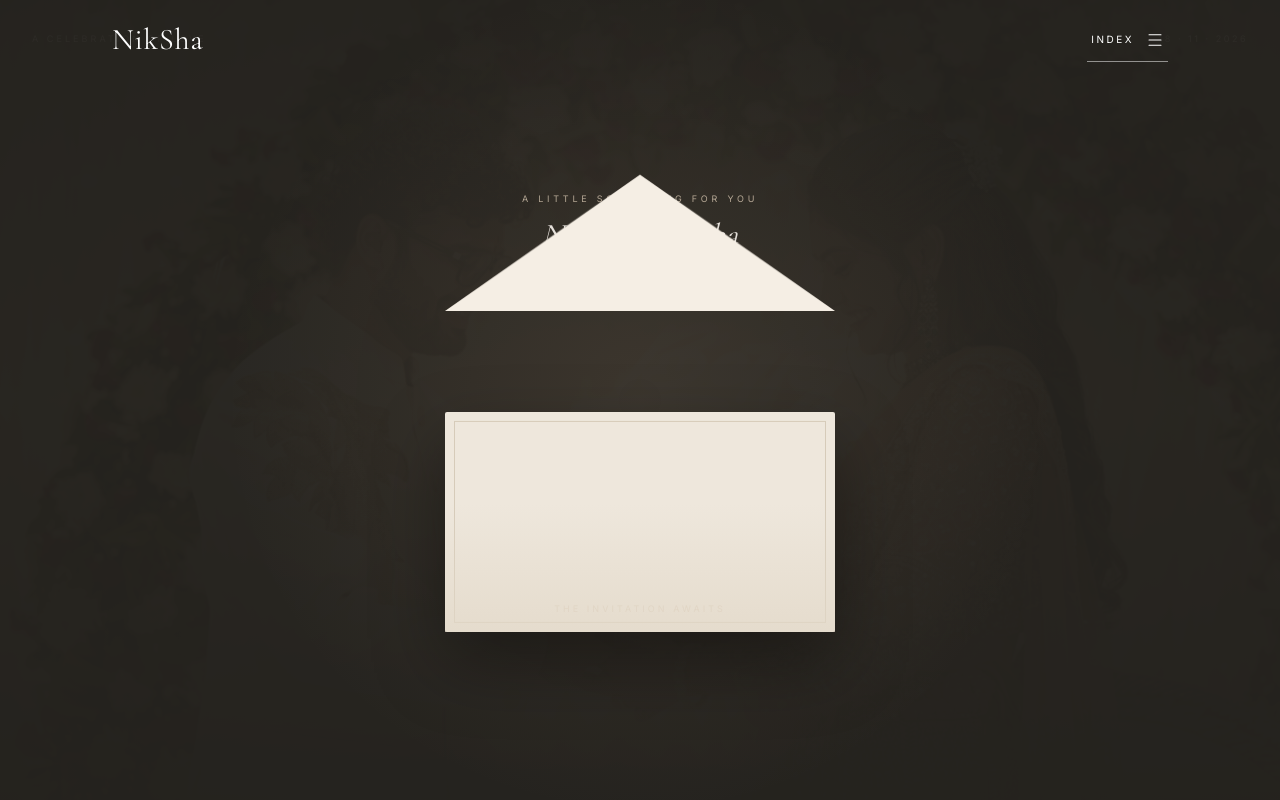
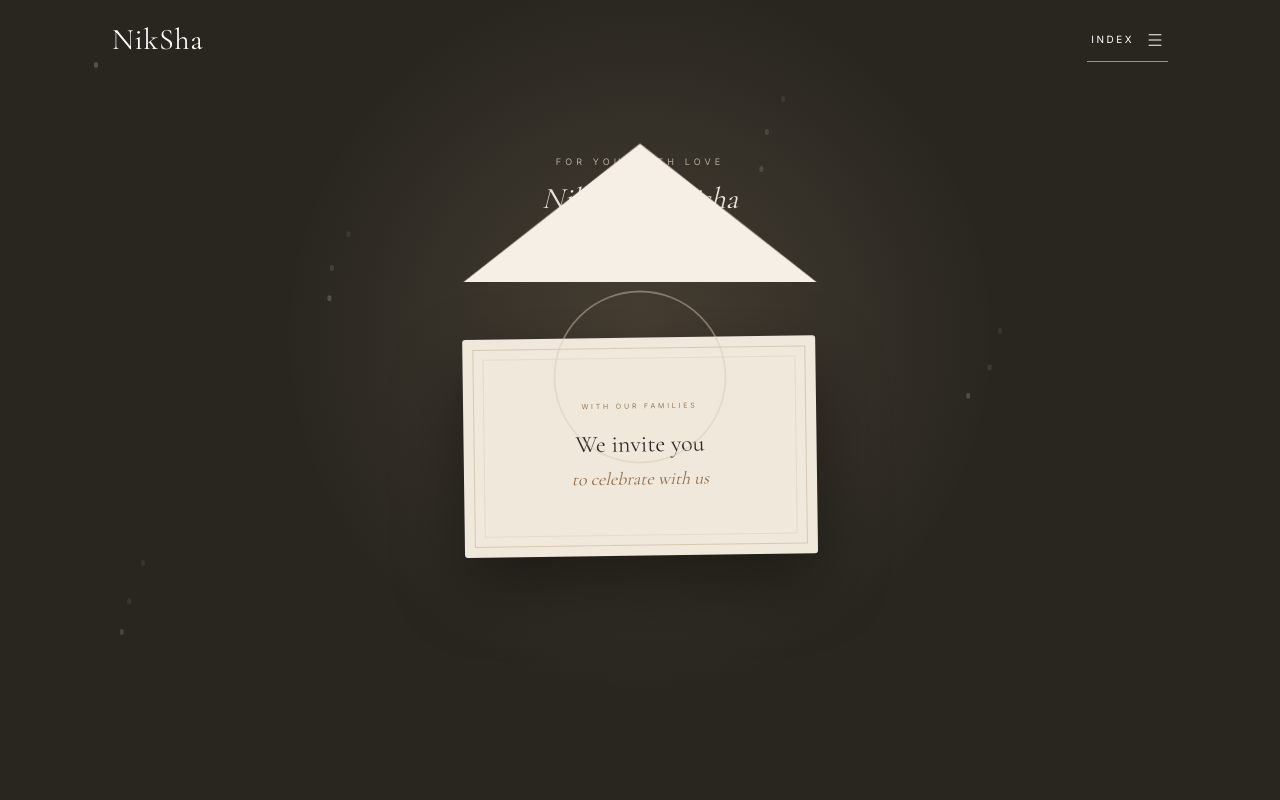
Before and after one commit to NikethVelala/NikSha, a Next.js app: page / in a window 1280 px wide. Both pictures are taken after a click on the button "OPEN THE INVITATION". Shown: the top 800 px of the page. Built offline with nearby package versions, Linux system fonts and the light colour scheme.

Commit message:
Create cinematic natural envelope opening experience

```diff
--- a/components/Hero/Hero.tsx
+++ b/components/Hero/Hero.tsx
@@ -19,8 +19,8 @@ export default function Hero() {
       setStage("done");
       window.setTimeout(() => {
         document.getElementById("welcome")?.scrollIntoView({ behavior: "smooth", block: "start" });
-      }, 120);
-    }, 2850);
+      }, 180);
+    }, 4300);
 
     return () => window.clearTimeout(timer);
   }, [sealOpened]);
@@ -28,7 +28,7 @@ export default function Hero() {
   const openInvitation = () => {
     if (stage !== "cover") return;
     setStage("opening");
-    window.setTimeout(() => setSealOpened(true), 450);
+    window.setTimeout(() => setSealOpened(true), 900);
   };
 
   return (
@@ -42,16 +42,9 @@ export default function Hero() {
         className="object-cover object-[center_35%] sm:object-center"
       />
 
-      <div className="absolute inset-0 bg-charcoal/40" />
-      <div className="absolute inset-0 bg-gradient-to-b from-charcoal/65 via-charcoal/15 to-charcoal/90" />
-      <div className="absolute inset-0 bg-[radial-gradient(circle_at_center,transparent_15%,rgba(20,20,18,0.42)_100%)]" />
-
-      <div className="absolute left-5 top-5 z-20 text-[8px] uppercase tracking-[0.34em] text-ivory/65 sm:left-8 sm:top-8 sm:text-[9px]">
-        A celebration of love
-      </div>
-      <div className="absolute right-5 top-5 z-20 text-right text-[8px] uppercase tracking-[0.28em] text-ivory/65 sm:right-8 sm:top-8 sm:text-[9px]">
-        18 · 11 · 2026
-      </div>
+      <div className="absolute inset-0 bg-charcoal/35" />
+      <div className="absolute inset-0 bg-gradient-to-b from-charcoal/60 via-charcoal/10 to-charcoal/90" />
+      <div className="absolute inset-0 bg-[radial-gradient(circle_at_center,transparent_12%,rgba(20,20,18,0.42)_100%)]" />
 
       <AnimatePresence mode="wait">
         {stage === "cover" && (
@@ -59,24 +52,24 @@ export default function Hero() {
             key="cover"
             initial={{ opacity: 0 }}
             animate={{ opacity: 1 }}
-            exit={{ opacity: 0, scale: 1.03 }}
-            transition={{ duration: 0.8 }}
+            exit={{ opacity: 0, scale: 1.025, filter: "blur(2px)" }}
+            transition={{ duration: 1 }}
             className="relative z-10 flex min-h-[100svh] items-center justify-center px-6 text-center"
           >
             <div className="max-w-xl">
               <motion.p
-                initial={{ opacity: 0, y: 16 }}
+                initial={{ opacity: 0, y: 18 }}
                 animate={{ opacity: 1, y: 0 }}
-                transition={{ delay: 0.25, duration: 0.8 }}
-                className="text-[9px] uppercase tracking-[0.48em] text-champagne sm:text-[11px]"
+                transition={{ delay: 0.3, duration: 0.9 }}
+                className="text-[9px] uppercase tracking-[0.5em] text-champagne sm:text-[11px]"
               >
                 An invitation to celebrate love
               </motion.p>
 
               <motion.h1
-                initial={{ opacity: 0, y: 28 }}
+                initial={{ opacity: 0, y: 34 }}
                 animate={{ opacity: 1, y: 0 }}
-                transition={{ delay: 0.5, duration: 1 }}
+                transition={{ delay: 0.55, duration: 1.1, ease: [0.22, 1, 0.36, 1] }}
                 className="mt-7 font-heading text-[4.5rem] leading-[0.78] tracking-[-0.045em] sm:text-8xl lg:text-[9.5rem]"
               >
                 {groom}
@@ -85,9 +78,9 @@ export default function Hero() {
               </motion.h1>
 
               <motion.div
-                initial={{ opacity: 0, y: 15 }}
+                initial={{ opacity: 0, y: 14 }}
                 animate={{ opacity: 1, y: 0 }}
-                transition={{ delay: 0.9, duration: 0.8 }}
+                transition={{ delay: 1, duration: 0.8 }}
                 className="mx-auto mt-8 flex items-center justify-center gap-3 text-[9px] uppercase tracking-[0.3em] text-ivory/75 sm:mt-10 sm:text-[10px]"
               >
                 <span>Wednesday</span>
@@ -98,12 +91,14 @@ export default function Hero() {
               <motion.button
                 type="button"
                 onClick={openInvitation}
-                initial={{ opacity: 0, y: 15 }}
+                initial={{ opacity: 0, y: 12 }}
                 animate={{ opacity: 1, y: 0 }}
-                transition={{ delay: 1.15, duration: 0.8 }}
-                className="group mt-12 inline-flex min-h-12 items-center gap-4 border-0 bg-transparent px-2 py-3 text-[9px] uppercase tracking-[0.32em] text-ivory/90 outline-none transition-colors focus-visible:text-champagne sm:mt-14 sm:text-[10px]"
+                transition={{ delay: 1.25, duration: 0.9 }}
+                className="group mt-12 inline-flex min-h-12 items-center gap-3 border-0 bg-transparent px-2 py-3 text-[9px] uppercase tracking-[0.34em] text-ivory/90 outline-none sm:mt-14 sm:text-[10px]"
               >
-                <span>Open the invitation</span>
+                <span className="relative pb-1 after:absolute after:bottom-0 after:left-0 after:h-px after:w-full after:origin-right after:scale-x-100 after:bg-champagne/65 after:transition-transform after:duration-500 group-hover:after:origin-left group-hover:after:scale-x-0">
+                  Open the invitation
+                </span>
                 <ArrowRight className="h-4 w-4 transition-transform duration-500 group-hover:translate-x-1.5" strokeWidth={1.2} />
               </motion.button>
             </div>
@@ -116,88 +111,121 @@ export default function Hero() {
             initial={{ opacity: 0 }}
             animate={{ opacity: 1 }}
             exit={{ opacity: 0 }}
-            transition={{ duration: 0.7 }}
-            className="fixed inset-0 z-30 flex min-h-[100svh] items-center justify-center overflow-hidden bg-[#25231f]/95 px-5"
+            transition={{ duration: 0.9 }}
+            className="fixed inset-0 z-30 flex min-h-[100svh] items-center justify-center overflow-hidden bg-[#292620] px-5"
           >
-            <div className="absolute inset-0 bg-[radial-gradient(circle_at_center,rgba(187,157,126,0.12),transparent_55%)]" />
+            <div className="absolute inset-0 bg-[radial-gradient(circle_at_50%_42%,rgba(205,175,138,0.18),transparent_45%)]" />
 
             <motion.div
-              initial={{ opacity: 0, y: 24, scale: 0.94 }}
-              animate={{ opacity: 1, y: 0, scale: 1 }}
-              transition={{ duration: 0.9, ease: [0.22, 1, 0.36, 1] }}
-              className="relative w-[min(88vw,390px)]"
+              className="absolute inset-0 opacity-60"
+              initial={{ opacity: 0 }}
+              animate={{ opacity: 0.6 }}
+              transition={{ duration: 1.5 }}
+              aria-hidden="true"
             >
-              <div className="mb-7 text-center">
-                <motion.p
-                  initial={{ opacity: 0, y: 8 }}
-                  animate={{ opacity: 1, y: 0 }}
-                  transition={{ delay: 0.35, duration: 0.7 }}
-                  className="text-[9px] uppercase tracking-[0.42em] text-champagne/80"
+              {Array.from({ length: 16 }).map((_, index) => (
+                <motion.span
+                  key={index}
+                  className="absolute h-1.5 w-1 rounded-full bg-champagne/60"
+                  style={{
+                    left: `${8 + ((index * 17) % 84)}%`,
+                    top: `${10 + ((index * 29) % 75)}%`,
+                  }}
+                  animate={{ y: [0, -18, 0], x: [0, index % 2 ? 8 : -8, 0], opacity: [0.25, 0.7, 0.25] }}
+                  transition={{ duration: 3.5 + (index % 4) * 0.6, repeat: Infinity, delay: index * 0.13, ease: "easeInOut" }}
+                />
+              ))}
+            </motion.div>
+
+            <div className="relative z-10 w-[min(90vw,430px)] text-center">
+              <motion.div
+                initial={{ opacity: 0, y: 10 }}
+                animate={{ opacity: 1, y: 0 }}
+                transition={{ duration: 0.9 }}
+              >
+                <p className="text-[9px] uppercase tracking-[0.46em] text-champagne/80">For you, with love</p>
+                <p className="mt-3 font-heading text-2xl italic text-ivory/90 sm:text-3xl">Niketh &amp; Sirisha</p>
+              </motion.div>
+
+              <div className="relative mx-auto mt-8 h-[250px] w-full max-w-[370px] [perspective:1200px] sm:mt-10 sm:h-[280px] sm:max-w-[420px]">
+                <motion.div
+                  className="absolute left-1/2 top-[9%] z-[2] h-[78%] w-[84%] -translate-x-1/2 rounded-[3px] bg-[#f0e8db] shadow-[0_28px_70px_rgba(0,0,0,0.42)]"
+                  initial={{ y: 0, rotateZ: 0 }}
+                  animate={{ y: sealOpened ? 108 : 0, rotateZ: sealOpened ? -1.5 : 0 }}
+                  transition={{ delay: 1.65, duration: 1.1, ease: [0.22, 1, 0.36, 1] }}
                 >
-                  A little something for you
-                </motion.p>
-                <motion.p
-                  initial={{ opacity: 0 }}
-                  animate={{ opacity: 1 }}
-                  transition={{ delay: 0.7, duration: 0.7 }}
-                  className="mt-3 font-heading text-2xl italic text-ivory/90 sm:text-3xl"
-                >
-                  Niketh &amp; Sirisha
-                </motion.p>
-              </div>
-
-              <div className="relative mx-auto h-[220px] w-full max-w-[350px] [perspective:1000px] sm:h-[250px] sm:max-w-[390px]">
-                <motion.div
-                  className="absolute inset-x-0 bottom-0 h-[88%] rounded-[2px] bg-[#eee7dc] shadow-[0_30px_70px_rgba(0,0,0,0.38)]"
-                  initial={{ y: 0 }}
-                  animate={{ y: sealOpened ? 105 : 0 }}
-                  transition={{ delay: 1.55, duration: 0.9, ease: [0.22, 1, 0.36, 1] }}
-                >
-                  <div className="absolute inset-[9px] border border-[#b9a98f]/45" />
-                  <div className="absolute inset-x-0 bottom-0 h-[58%] bg-gradient-to-t from-[#e2d8c8]/75 to-transparent" />
+                  <div className="absolute inset-2.5 border border-[#a98c68]/35" />
+                  <div className="absolute inset-5 border border-[#a98c68]/15" />
+                  <div className="absolute left-1/2 top-1/2 -translate-x-1/2 -translate-y-1/2 text-center">
+                    <p className="text-[7px] uppercase tracking-[0.4em] text-[#9a7b58]">With our families</p>
+                    <p className="mt-4 font-heading text-2xl text-[#302b25]">We invite you</p>
+                    <p className="mt-1 font-heading text-lg italic text-[#8e6d4c]">to celebrate with us</p>
+                  </div>
                 </motion.div>
 
                 <motion.div
-                  className="absolute left-0 top-[12%] h-[55%] w-full origin-top bg-[#f5eee4] [clip-path:polygon(0_0,100%_0,50%_100%)]"
-                  initial={{ rotateX: 0, zIndex: 4 }}
-                  animate={{ rotateX: sealOpened ? -178 : 0, zIndex: sealOpened ? 1 : 4 }}
-                  transition={{ delay: 0.95, duration: 1.05, ease: [0.22, 1, 0.36, 1] }}
+                  className="absolute left-1/2 top-[9%] z-[5] h-[50%] w-[84%] -translate-x-1/2 origin-top bg-[#f6efe5] [clip-path:polygon(0_0,100%_0,50%_100%)]"
+                  initial={{ rotateX: 0 }}
+                  animate={{ rotateX: sealOpened ? -178 : 0 }}
+                  transition={{ delay: 1.05, duration: 1.05, ease: [0.22, 1, 0.36, 1] }}
                   style={{ transformStyle: "preserve-3d" }}
                 />
 
                 <motion.div
-                  className="absolute left-1/2 top-1/2 z-10 flex h-16 w-16 -translate-x-1/2 -translate-y-1/2 items-center justify-center rounded-full bg-[#9b4d4d] shadow-[0_8px_20px_rgba(0,0,0,0.25)] sm:h-[72px] sm:w-[72px]"
-                  initial={{ scale: 1, rotate: -5, opacity: 1 }}
+                  className="absolute left-1/2 top-[43%] z-[7] h-20 w-20 -translate-x-1/2 -translate-y-1/2 rounded-full bg-[#873f3e] shadow-[0_12px_28px_rgba(0,0,0,0.3)] sm:h-[86px] sm:w-[86px]"
+                  initial={{ scale: 1, rotate: -4 }}
                   animate={{
-                    scale: sealOpened ? 1.55 : 1,
-                    rotate: sealOpened ? 18 : -5,
+                    scale: sealOpened ? 1.28 : 1,
+                    rotate: sealOpened ? 9 : -4,
                     opacity: sealOpened ? 0 : 1,
                   }}
-                  transition={{ duration: 0.55, ease: "easeInOut" }}
+                  transition={{ duration: 0.62, ease: [0.22, 1, 0.36, 1] }}
                 >
-                  <span className="absolute inset-[5px] rounded-full border border-champagne/60" />
-                  <span className="font-heading text-[18px] italic text-[#f4e8d8] sm:text-xl">N · S</span>
+                  <span className="absolute inset-[6px] rounded-full border border-[#d7bd98]/65" />
+                  <span className="absolute left-1/2 top-[30%] h-6 w-px -translate-x-1/2 rotate-45 bg-[#d7bd98]/70" />
+                  <span className="absolute left-1/2 top-[30%] h-6 w-px -translate-x-1/2 -rotate-45 bg-[#d7bd98]/70" />
+                  <span className="absolute bottom-[27%] left-1/2 h-5 w-5 -translate-x-1/2 rotate-45 border border-[#d7bd98]/70" />
                 </motion.div>
 
                 <motion.div
-                  initial={{ opacity: 0, y: 10 }}
-                  animate={{ opacity: sealOpened ? 0 : 1, y: sealOpened ? 10 : 0 }}
-                  transition={{ duration: 0.35 }}
-                  className="absolute -bottom-10 inset-x-0 text-center text-[8px] uppercase tracking-[0.34em] text-ivory/55"
+                  className="pointer-events-none absolute left-1/2 top-[43%] z-[8] -translate-x-1/2 -translate-y-1/2"
+                  initial={{ opacity: 0, scale: 0.7 }}
+                  animate={{ opacity: sealOpened ? 0.9 : 0, scale: sealOpened ? 1.8 : 0.7 }}
+                  transition={{ delay: 0.05, duration: 0.55 }}
                 >
-                  Opening your invitation
+                  <span className="block h-24 w-24 rounded-full border border-champagne/50" />
                 </motion.div>
+
+                {Array.from({ length: 8 }).map((_, index) => (
+                  <motion.span
+                    key={index}
+                    className="absolute z-[9] h-2 w-1.5 rounded-[50%_20%_50%_20%] bg-[#a85545]"
+                    style={{ left: `${38 + (index % 4) * 7}%`, top: `${37 + Math.floor(index / 4) * 8}%` }}
+                    initial={{ opacity: 0, scale: 0 }}
+                    animate={sealOpened ? { opacity: [0, 1, 0], scale: [0.4, 1, 0.7], x: [0, index % 2 ? 32 : -32], y: [0, -24 - index * 3] } : { opacity: 0, scale: 0 }}
+                    transition={{ delay: 0.05 + index * 0.02, duration: 0.8, ease: "easeOut" }}
+                  />
+                ))}
               </div>
+
+              <motion.div
+                initial={{ opacity: 0, y: 8 }}
+                animate={{ opacity: sealOpened ? 0 : 1, y: sealOpened ? 8 : 0 }}
+                transition={{ duration: 0.5 }}
+                className="mt-7 text-[8px] uppercase tracking-[0.4em] text-ivory/50"
+              >
+                Your invitation is on its way
+              </motion.div>
 
               <motion.div
                 initial={{ opacity: 0, y: 12 }}
                 animate={{ opacity: sealOpened ? 1 : 0, y: sealOpened ? 0 : 12 }}
-                transition={{ delay: 1.85, duration: 0.6 }}
-                className="mt-16 text-center"
+                transition={{ delay: 1.9, duration: 0.8 }}
+                className="mt-8"
               >
-                <p className="text-[9px] uppercase tracking-[0.34em] text-champagne">The invitation awaits</p>
+                <p className="font-heading text-2xl italic text-champagne sm:text-3xl">With joy, we welcome you.</p>
               </motion.div>
-            </motion.div>
+            </div>
           </motion.div>
         )}
       </AnimatePresence>
```
